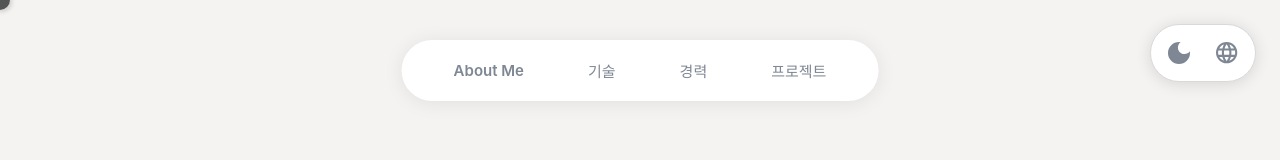
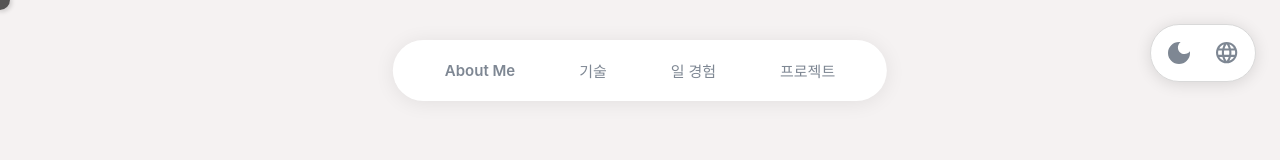
Before and after one commit to skwldwld/portfolio, a React (Vite) app: page / in a window 1280 px wide. Shown: the top 160 px of the page. Built offline with nearby package versions, Linux system fonts and the light colour scheme; a web font is replaced by a local one.

Commit message:
resume update

```diff
--- a/src/translations/index.js
+++ b/src/translations/index.js
@@ -15,7 +15,7 @@ export const translations = {
   // Navigation
   nav_about: { ko: 'About Me', en: 'About Me' },
   nav_skills: { ko: '기술', en: 'Skills' },
-  nav_experience: { ko: '경력', en: 'Experience' },
+  nav_experience: { ko: '일 경험', en: 'Experience' },
   nav_projects: { ko: '프로젝트', en: 'Projects' },
 
   // Message
@@ -56,7 +56,7 @@ export const translations = {
   skills_subtitle: { ko: '제가 다룰 수 있는 기술들입니다.', en: 'Technologies and tools I use.' },
 
   // Experience
-  experience_title: { ko: '경력', en: 'Experience' },
+  experience_title: { ko: '일 경험', en: 'Experience' },
   experience_subtitle: {
     ko: '저를 성장시켜준 협업과 일 경험입니다.',
     en: 'Work and collaboration experiences that helped me grow.'
```
Also changed, not shown: 1 other file (tests, documents, lock files or other folders).
